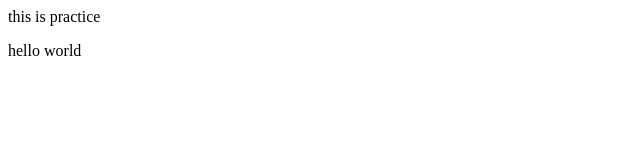
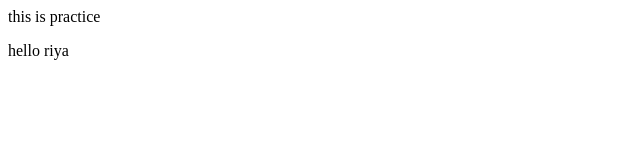
Before and after one commit to souminisingh/practice, a plain HTML site: page index.html in a window 1280 px wide. Shown: the full height of the page, 0-640 px from the left. Drawn offline with Linux system fonts and the light colour scheme.

Commit message:
feature2 added

```diff
--- a/index.html
+++ b/index.html
@@ -1,2 +1,2 @@
 <p>this is practice</p>
-<p>hello world</p>
+<p>hello riya</p>
```
